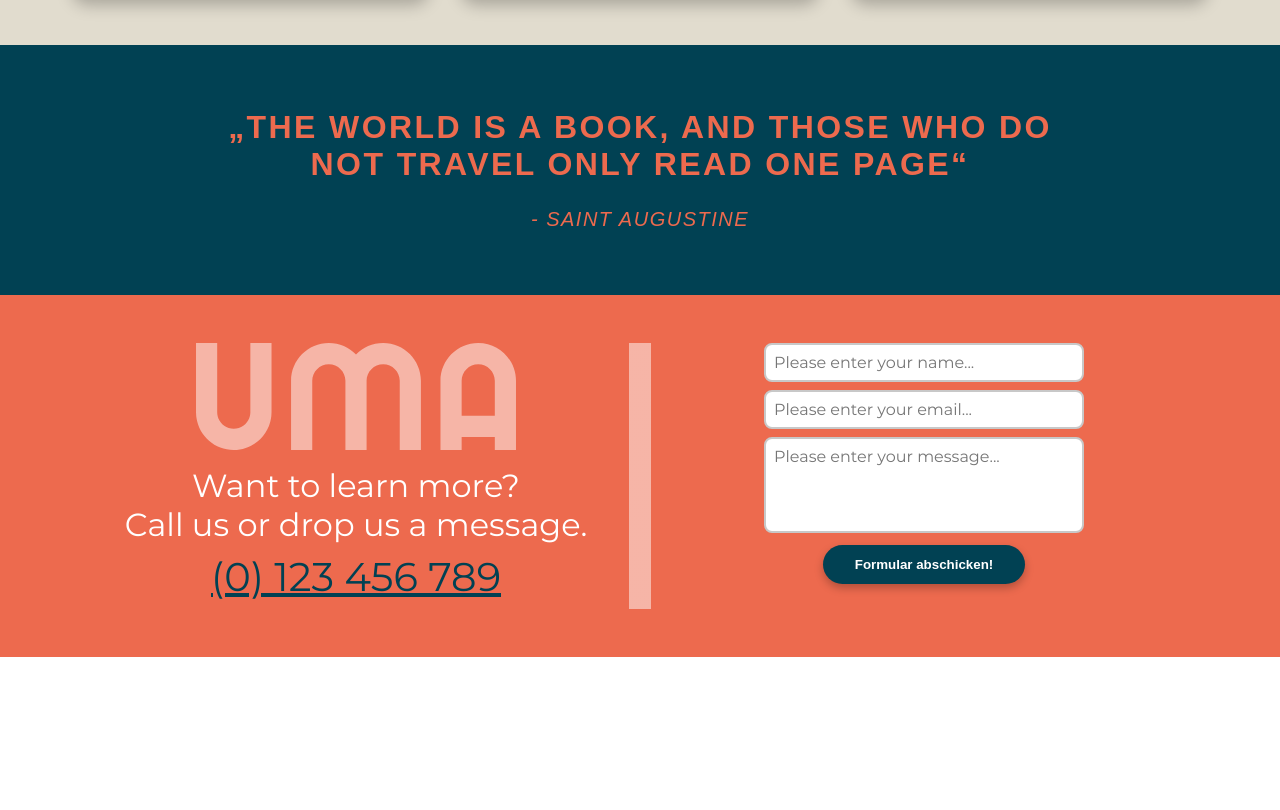
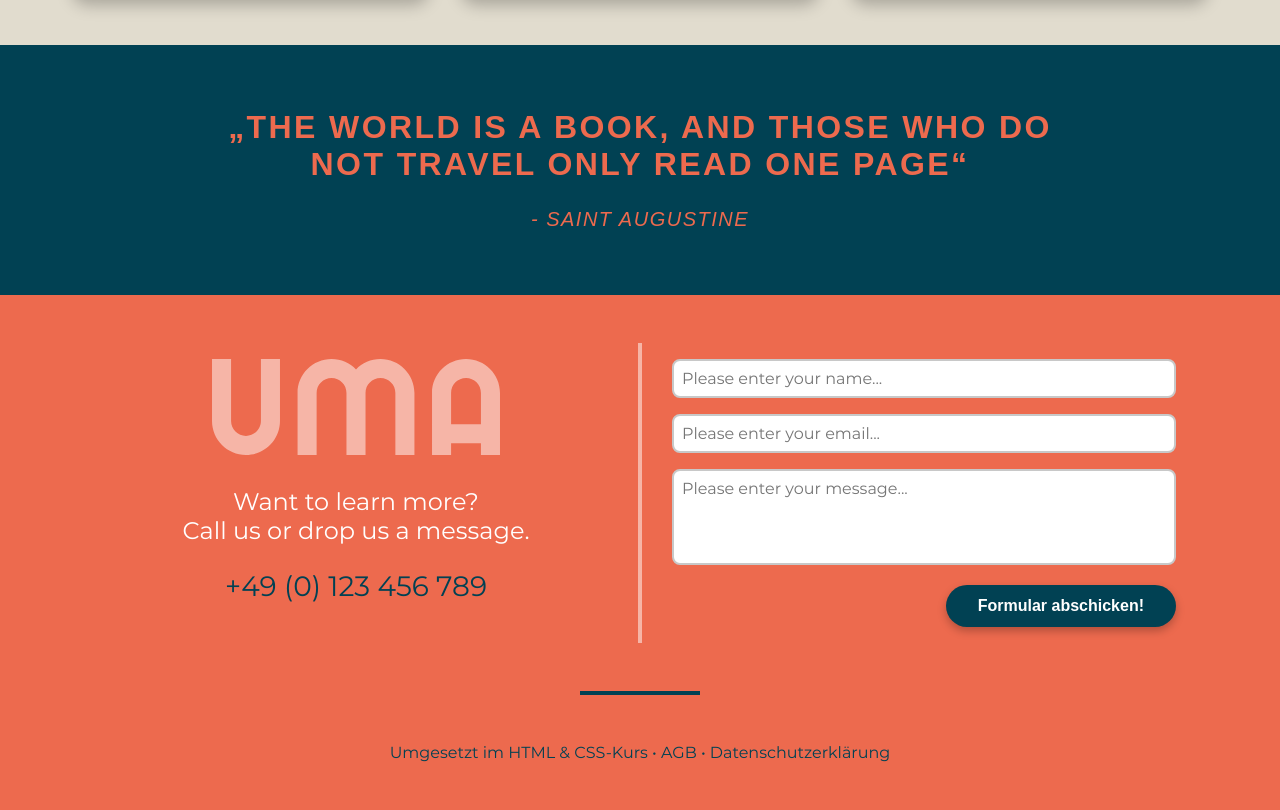
Before and after one commit to andwach/uma, a plain HTML site: page index.html in a window 1280 px wide. Shown: the part 3392-4202 px from the top of the page. Before the commit the page ends 4049 px from the top, so only its background shows below. Drawn offline with Linux system fonts and the light colour scheme; a web font is replaced by a local one.

Commit message:
commit-uma

```diff
--- a/index.html
+++ b/index.html
@@ -431,7 +431,7 @@
                     <img class="contact__logo" src="images/logo-cropped.svg" alt="UMA">
                     <h4 class="contact__cta">Want to learn more?<br>Call us or drop us a message.</h4>
                     <div class="contact__phone-container">
-                        <a class="contact__phone" href="tel:+49123456789">(0) 123 456 789</a>
+                        <a class="contact__phone" href="tel:+49123456789">+49 (0) 123 456 789</a>
                     </div>
                 </div>
                 <div class="contact__form">
@@ -445,7 +445,7 @@
                         <div class="form__input-container">
                             <textarea class="form__input form__input--textarea" placeholder="Please enter your message..."></textarea>
                         </div>
-                        <div class="form__input-container">
+                        <div class="contact__form-submit-container">
                             <input type="submit" value="Formular abschicken!" class="button button--primary">
                         </div>
                     </form>
@@ -453,5 +453,14 @@
             </div>
         </div>
     </section>
+    <footer class="footer">
+        <div class="container">
+            <p class="footer__text">
+                Umgesetzt im HTML & CSS-Kurs •
+                 <a href="#" class="footer__link">AGB</a> •
+                 <a href="#" class="footer__link">Datenschutzerklärung</a>
+            </p>
+        </div>
+    </footer>
 </body>
 </html>
--- a/styles/main.css
+++ b/styles/main.css
@@ -27,6 +27,11 @@ body {
     padding: 0;
 }
 
+::selection {
+    color: #014153;
+    background-color: #ED6A4E;
+}
+
 .container {
     max-width: 75rem;
     margin-left: auto;
@@ -51,6 +56,7 @@ body {
     border: none;
     background-color: #ED6A4E;
     font-weight: bold;
+    font-size: 1rem;
     text-decoration: none;
     box-shadow: 0 0.25rem 0.5rem rgba(0, 0, 0, 0.25);
 }
@@ -110,6 +116,7 @@ textarea.form__input {
     border-radius: 0.5rem;
     width: 20rem;
     resize: none;
+    width: 100%;
 }
 
 
@@ -123,7 +130,7 @@ textarea.form__input {
 }
 
 .form__input-container {
-    padding-bottom: 0.5rem;
+    padding-bottom: 1rem;
     text-align: center;
 }
 
@@ -680,10 +687,30 @@ textarea.form__input {
     background-color: #ED6A4E;
 }
 
+.contact::selection,
+.contact ::selection {
+    color: #ED6A4E;
+    background-color: #014153;
+}
+
+
+@media (min-width: 62em) {
+    .contact::after {
+        content: "";
+        display: block;
+        background-color: #014153;
+        width: 7.5rem;
+        height: 0.25rem;
+        margin-top: 3rem;
+        margin-left: auto;
+        margin-right: auto;
+    }
+}
+
 .contact__logo {
     opacity: 0.5;
     display: block;
-    width: 20rem;
+    width: 18rem;
     margin-left: auto;
     margin-right: auto;
 }
@@ -691,8 +718,9 @@ textarea.form__input {
 .contact__cta {
     margin: 0;
     font-weight: normal;
-    padding-top: 1rem;
-    font-size: 2rem;
+    padding-top: 2rem;
+    padding-bottom: 1rem;
+    font-size: 1.5rem;
     color: white;
     text-align: center;
 }
@@ -706,7 +734,12 @@ textarea.form__input {
     color: #014153;
     text-align: center;
     padding: 0.5rem 1rem;
-    font-size: 2.5rem;
+    font-size: 1.75rem;
+    text-decoration: none;
+}
+
+.contact__phone:hover {
+    text-decoration: underline;
 }
 
 .contact__info::after {
@@ -728,7 +761,14 @@ textarea.form__input {
         display: flex;
         flex-direction: row;
 
-        background-image: linear-gradient(90deg, transparent 49%, rgba(255, 255, 255, 0.5) 49%, rgba(255, 255, 255, 0.5) 51%, transparent 51%);
+        padding-top: 1rem;
+        padding-bottom: 1rem;
+
+        background-image: linear-gradient(90deg,
+        transparent calc(50% - 0.125rem),
+         rgba(255, 255, 255, 0.5) calc(50% - 0.125rem),
+          rgba(255, 255, 255, 0.5) calc(50% + 0.125rem),
+           transparent calc(50% + 0.125rem));
     }
 }
 
@@ -738,8 +778,54 @@ textarea.form__input {
     }
 }
 
+.contact__form {
+    max-width: 25rem;
+    margin-left: auto;
+    margin-right: auto;
+}
+
 @media (min-width: 62em) {
     .contact__form {
         flex: 0 0 50%;
+        padding-left: 2rem;
+        padding-right: 2rem;
+        max-width: initial;
+        margin-left: initial;
+        margin-right: initial;
     }
 }
+
+.contact__form-submit-container {
+    text-align: center;
+}
+@media (min-width: 62em) {
+    .contact__form-submit-container {
+      text-align: right;
+  }
+}
+
+.footer {
+    background-color: #ED6A4E;
+    padding-bottom: 3rem;
+}
+
+.footer::selection,
+.footer ::selection {
+    color: #ED6A4E;
+    background-color: #014153;
+}
+
+.footer__text {
+    margin: 0;
+    text-align: center;
+    color: #014153;
+  }
+
+ .footer__link {
+    color: #014153;
+    text-decoration: none;
+  }
+
+  .footer__link:hover {
+    text-decoration: underline;
+  }
```
